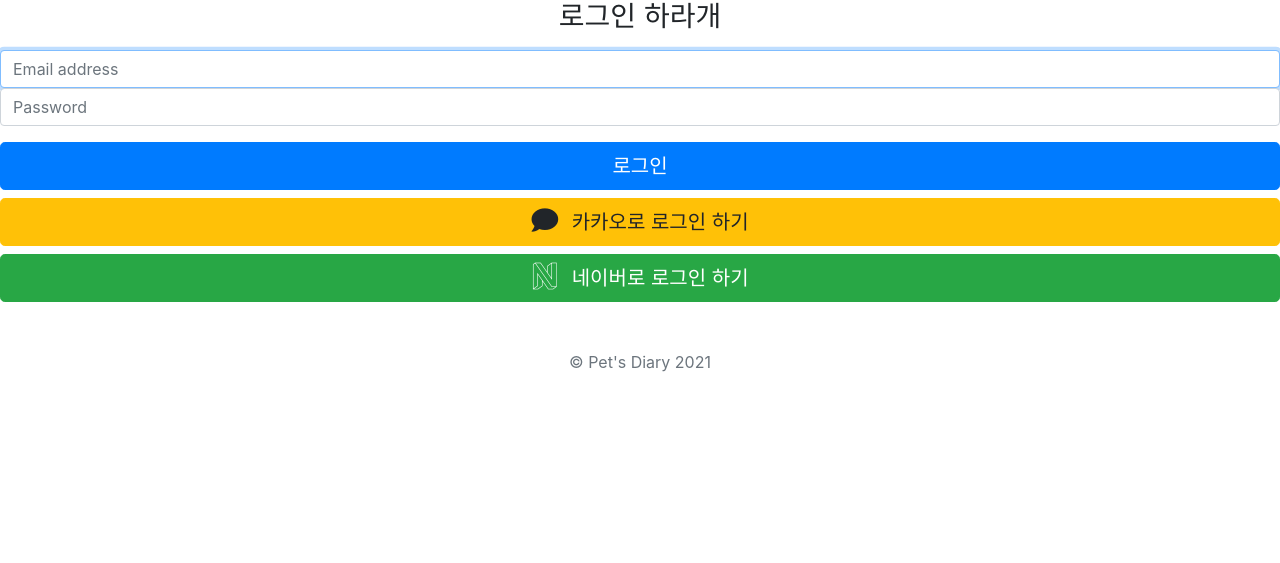
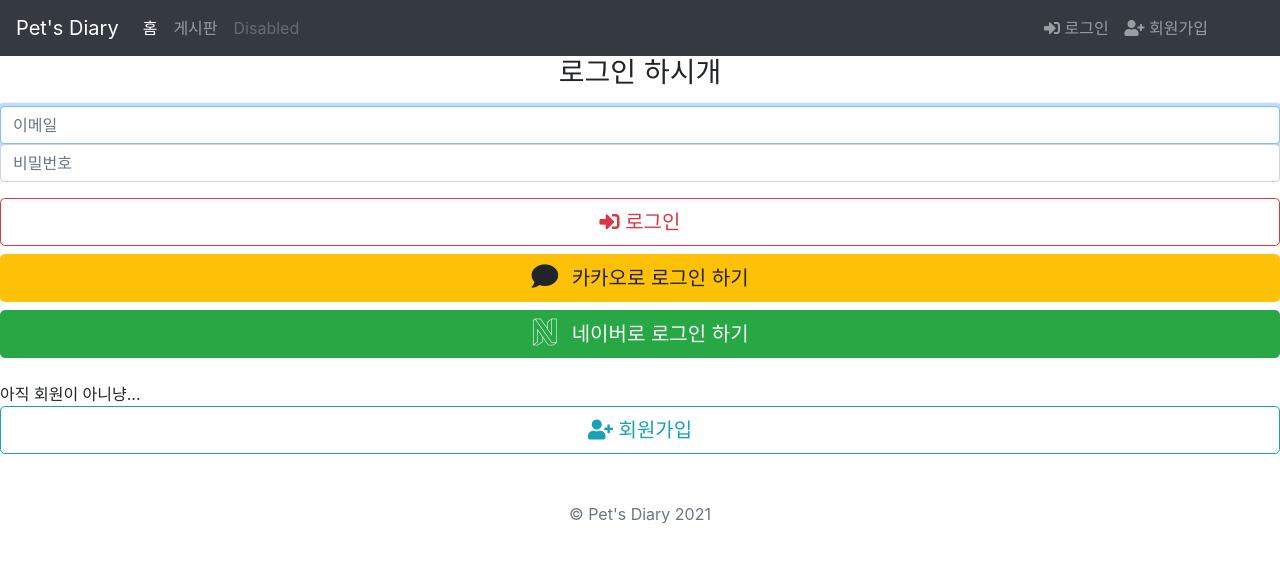
Before and after one commit to NamCheolKim/brads-Diary, a Django app: template templates/users/login.html in a window 1280 px wide. Shown: the top 563 px of the page. Run offline with Django 3.2, Linux system fonts and the light colour scheme; the template is opened without the code that fills it, so the values that code supplies are empty; some libraries are stand-ins or nearby versions.

Commit message:
회원가입 페이지 추가, navbar변경

```diff
--- a/templates/base.html
+++ b/templates/base.html
@@ -14,12 +14,15 @@
     <!-- Custom styles for this template -->
     <link href="{% static 'css/styles.css' %}" rel="stylesheet" />
     <link href="{% static 'css/album.css' %}" rel="stylesheet" />
+    <link href="{% static 'css/signin.css' %}" rel="stylesheet" />
+    <link href="{% static 'css/navbar.css' %}" rel="stylesheet" />
 
     <!-- fontawesome -->
     <link rel="stylesheet" href="https://use.fontawesome.com/releases/v5.15.1/css/all.css" />
   </head>
   <body>
     {% include "nav.html" %}
+    {% include "messages.html" %}
     {% block content %}
     {% endblock %}
     {% include "footer.html" %}
--- a/templates/diarys/index.html
+++ b/templates/diarys/index.html
@@ -7,7 +7,7 @@
     <meta name="description" content="" />
     <meta name="author" content="Mark Otto, Jacob Thornton, and Bootstrap contributors" />
     <meta name="generator" content="Hugo 0.80.0" />
-    <title>Cover Template · Bootstrap v4.6</title>
+    <title>Pet's Diary</title>
 
     <link rel="canonical" href="https://getbootstrap.com/docs/4.6/examples/cover/" />
 
@@ -48,7 +48,7 @@
           </p>
         </div>
         <p class="lead">
-          <a href="{% url 'diarys:list' %}" class="btn btn-lg btn-secondary">펼쳐보기</a>
+          <a href="{% url 'diarys:list' %}" class="btn btn-lg btn-info">펼쳐보기</a>
         </p>
       </main>
 
--- a/templates/diarys/postdiary_detail.html
+++ b/templates/diarys/postdiary_detail.html
@@ -15,13 +15,14 @@
       {% else %}
       <small>{{ postdiary.created_at }}</small>
       {% endif %}
+      <hr />
       {% if request.user == postdiary.author %}
       <div class="float-right">
         <a href="{% url 'diarys:modify' postdiary.pk %}" class="btn btn-sm btn-outline-secondary"><i class="fas fa-eraser"></i> 수정</a>
         <a href="{% url 'diarys:delete' postdiary.pk %}" class="delete btn btn-sm btn-outline-danger" onclick="return confirm('게시물을 삭제하시겠습니까?\n삭제한 게시물은 복구할 수 없습니다.')"><i class="fas fa-trash-alt"></i> 삭제</a>
       </div>
       {% endif %}
-      <hr />
+      <br/> <br/>
       <!-- Preview image-->
 
       {% if postdiary.photo %}
@@ -39,7 +40,7 @@
             <div class="form-group">
               <textarea class="form-control" rows="3"></textarea>
             </div>
-            <button class="btn btn-primary" type="submit">Submit</button>
+            <button class="btn btn-outline-primary" type="submit">Submit</button>
           </form>
         </div>
       </div>
--- a/templates/diarys/postdiary_list.html
+++ b/templates/diarys/postdiary_list.html
@@ -30,10 +30,10 @@
               <p class="card-text">{{ list.title }}</p>
               <div class="d-flex justify-content-between align-items-center">
                 <div class="btn-group">
-                  <a href="{% url 'diarys:detail' list.pk %}" class="btn btn-sm btn-outline-secondary"><i class="fas fa-book-reader"></i> 자세히</a>
+                  <a href="{% url 'diarys:detail' list.pk %}" class="btn btn-sm btn-outline-dark"><i class="fas fa-book-reader"></i> 자세히</a>
                 </div>
                 {% if list.updated_at %}
-                <small class="text-muted">{{ list.updated_at }}에 수정됨</small>
+                <small class="text-muted">{{ list.updated_at }}</small>
                 {% else %}
                 <small class="text-muted">{{ list.created_at }}</small>
                 {% endif %}
--- a/templates/footer.html
+++ b/templates/footer.html
@@ -1,6 +1,2 @@
 <!-- Footer-->
-<footer class="py-5 bg-dark">
-    <div class="container">
-        <p class="m-0 text-center text-white">Copyright &copy; Pet's Diary 2021</p>
-    </div>
-</footer>
+<p class="mt-5 mb-3 text-muted text-center">&copy; Pet's Diary 2021</p>
--- /dev/null
+++ b/templates/messages.html
@@ -0,0 +1,10 @@
+{% if messages %}
+<div id="alert" class="container d-flex justify-content-center alert alert-info alert-dismissible fade show col-md-2" role="alert">
+    {% for message in messages %}
+    <strong class="{% if message.tags %}{{ message.tags }}{% endif %}">{{ message }}</strong>
+    {% endfor %}
+    <button type="button" class="close" data-dismiss="alert" aria-label="Close">
+        <span aria-hidden="true">&times;</span>
+    </button>
+</div>
+{% endif %}
--- a/templates/nav.html
+++ b/templates/nav.html
@@ -1,25 +1,43 @@
 <!-- Navigation-->
-<nav class="navbar navbar-expand-lg navbar-dark bg-dark">
-  <div class="container">
-    <a class="navbar-brand" href="{% url 'diarys:list' %}">Pet's Diary</a>
-    <button class="navbar-toggler" type="button" data-toggle="collapse" data-target="#navbarResponsive" aria-controls="navbarResponsive" aria-expanded="false" aria-label="Toggle navigation">
+<nav class="navbar navbar-expand-md navbar-dark bg-dark">
+    <a class="navbar-brand" href="{% url 'core:index' %}">Pet's Diary</a>
+    <button class="navbar-toggler" type="button" data-toggle="collapse" data-target="#navbarsExample04" aria-controls="navbarsExample04" aria-expanded="false" aria-label="Toggle navigation">
       <span class="navbar-toggler-icon"></span>
     </button>
-    <div class="collapse navbar-collapse" id="navbarResponsive">
-      <ul class="navbar-nav ml-auto">
+
+    <div class="collapse navbar-collapse" id="navbarsExample04">
+      <ul class="navbar-nav mr-auto">
+        <li class="nav-item active">
+          <a class="nav-link" href="{% url 'diarys:list' %}">홈 <span class="sr-only">(current)</span></a>
+        </li>
+        <li class="nav-item">
           <a class="nav-link" href="#">게시판</a>
+        </li>
+        <li class="nav-item">
+          <a class="nav-link disabled" href="#" tabindex="-1" aria-disabled="true">Disabled</a>
+        </li>
+
+      </ul>
+      <ul class="navbar-nav mr-5">
+        {% if user.is_authenticated %}
+        <li class="nav-item dropdown">
+          <a class="nav-link dropdown-toggle" href="#" id="dropdown04" data-toggle="dropdown" aria-haspopup="true" aria-expanded="false"><i class="fas fa-user"></i> {{ user.first_name }}</a>
+          <div class="dropdown-menu" aria-labelledby="dropdown04">
+            <a class="dropdown-item" href="#"><i class="fas fa-user-circle"></i> 프로필</a>
+            <a class="dropdown-item" href="{% url 'users:logout' %}"><i class="fas fa-sign-out-alt"></i> 로그아웃</a>
             {% if user.is_superuser or user.is_staff %}
-        <a class="nav-link" href="#">설정</a>
+            <a class="dropdown-item" href="#"><i class="fas fa-cog"></i> 설정</a>
             {% endif %}
-        <span class="nav-link">{{ user.first_name }}</span>
-        <li class="nav-item active">
-          {% if user.is_authenticated %}
-          <a class="nav-link" href="{% url 'users:logout' %}">로그아웃 <i class="fas fa-sign-out-alt"></i></a>
+          </div>
+        </li>
         {% else %}
+        <li class="nav-item">
             <a class="nav-link" href="{% url 'users:login' %}"><i class="fas fa-sign-in-alt"></i> 로그인</a>
+        </li>
+        <li class="nav-item">
+          <a class="nav-link" href="{% url 'users:signup' %}"><i class="fas fa-user-plus"></i> 회원가입</a>
+        </li>
         {% endif %}
-        </li>
       </ul>
     </div>
-  </div>
   </nav>
--- a/templates/users/login.html
+++ b/templates/users/login.html
@@ -1,24 +1,6 @@
-{% load static %}
-<!DOCTYPE html>
-<html lang="en">
-  <head>
-    <meta charset="utf-8" />
-    <meta name="viewport" content="width=device-width, initial-scale=1, shrink-to-fit=no" />
-    <meta name="description" content="" />
-    <meta name="author" content="Mark Otto, Jacob Thornton, and Bootstrap contributors" />
-    <meta name="generator" content="Hugo 0.80.0" />
-    <title>Signin Template · Bootstrap v4.6</title>
+{% extends 'base.html' %}
 
-    <!-- Bootstrap core CSS -->
-    <link href="{% static 'css/bootstrap.min.css' %}" rel="stylesheet" />
-
-    <!-- Custom styles for this template -->
-    <link href="{% static 'css/signin.css' %}" rel="stylesheet" />
-
-    <!-- fontawesome -->
-    <link rel="stylesheet" href="https://use.fontawesome.com/releases/v5.15.1/css/all.css" />
-  </head>
-  <body class="text-center">
+{% block content %}
     <form class="form-signin" method="POST" action="{% url 'users:login' %}">
       {% csrf_token %}
       <!-- 오류 표시 -->
@@ -33,21 +15,20 @@
       </div>
       {% endif %}
       <!-- 오류 표시 -->
-      <h1 class="h3 mb-3 font-weight-normal">로그인 하라개</h1>
-      <label for="email" class="sr-only">Email address</label>
-      <input type="email" id="email" name="email" class="form-control" value="{{ form.email.value | default_if_none:'' }}" placeholder="Email address" required autofocus />
-      <label for="password" class="sr-only">Password</label>
-      <input type="password" id="password" name="password" class="form-control" value="{{ form.password.value | default_if_none:'' }}" placeholder="Password" required />
+      <h1 class="h3 mb-3 font-weight-normal text-center">로그인 하시개</h1>
+      <label for="email" class="sr-only">이메일</label>
+      <input type="email" id="email" name="email" class="form-control" value="{{ form.email.value | default_if_none:'' }}" placeholder="이메일" required autofocus />
+      <label for="password" class="sr-only">비밀번호</label>
+      <input type="password" id="password" name="password" class="form-control" value="{{ form.password.value | default_if_none:'' }}" placeholder="비밀번호" required />
       <div class="checkbox mb-3">
         <!-- <label>
           <input type="checkbox" value="remember-me" /> Remember me
         </label> -->
       </div>
-      <button class="btn btn-lg btn-primary btn-block" type="submit">
-        로그인
-      </button>
+      <button class="btn btn-lg btn-outline-danger btn-block" type="submit"><i class="fas fa-sign-in-alt"></i> 로그인</button>
       {% include 'social_login.html' %}
-      <p class="mt-5 mb-3 text-muted">&copy; Pet's Diary 2021</p>
+      <br/>
+      <span>아직 회원이 아니냥...</span>
+      <a href="{% url 'users:signup' %}" class="btn btn-lg btn-outline-info btn-block"><i class="fas fa-user-plus"></i> 회원가입</a>
     </form>
-  </body>
-</html>
+    {% endblock %}
--- a/users/urls.py
+++ b/users/urls.py
@@ -11,4 +11,5 @@ urlpatterns = [
     path("login/kakao/callback/", views.kakao_callback, name="kakao-callback"),
     path("login/naver/", views.naver_login, name="naver-login"),
     path("login/naver/callback/", views.naver_callback, name="naver-callback"),
+    path("signup/", views.SignUpView.as_view(), name="signup"),
 ]
```
Also changed, not shown: templates/users/signup.html (added, +40 -0 lines), users/forms.py (+59 -3 lines), users/mixins.py (added, +29 -0 lines), users/views.py (+29 -5 lines). Lines whose indentation alone changed are shown as unchanged.
